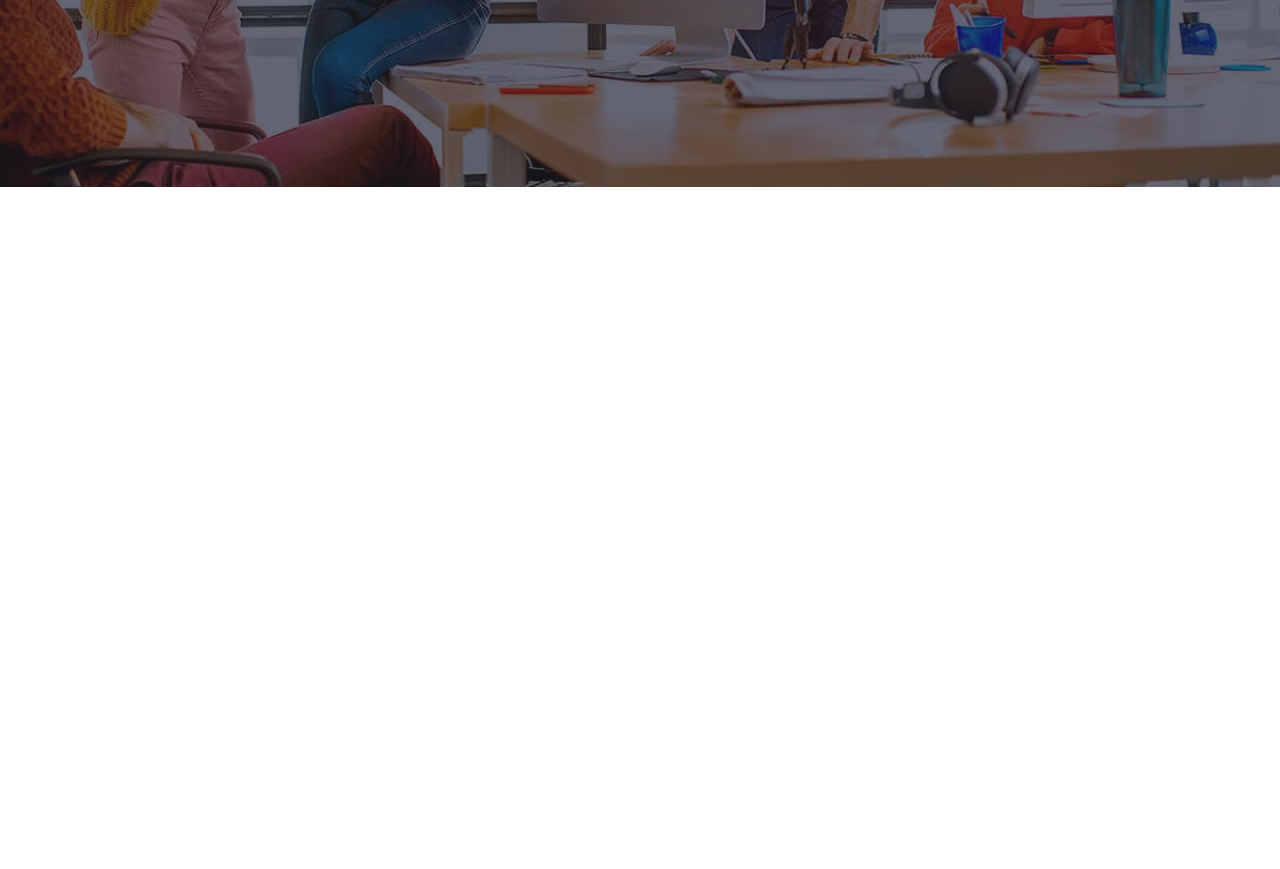
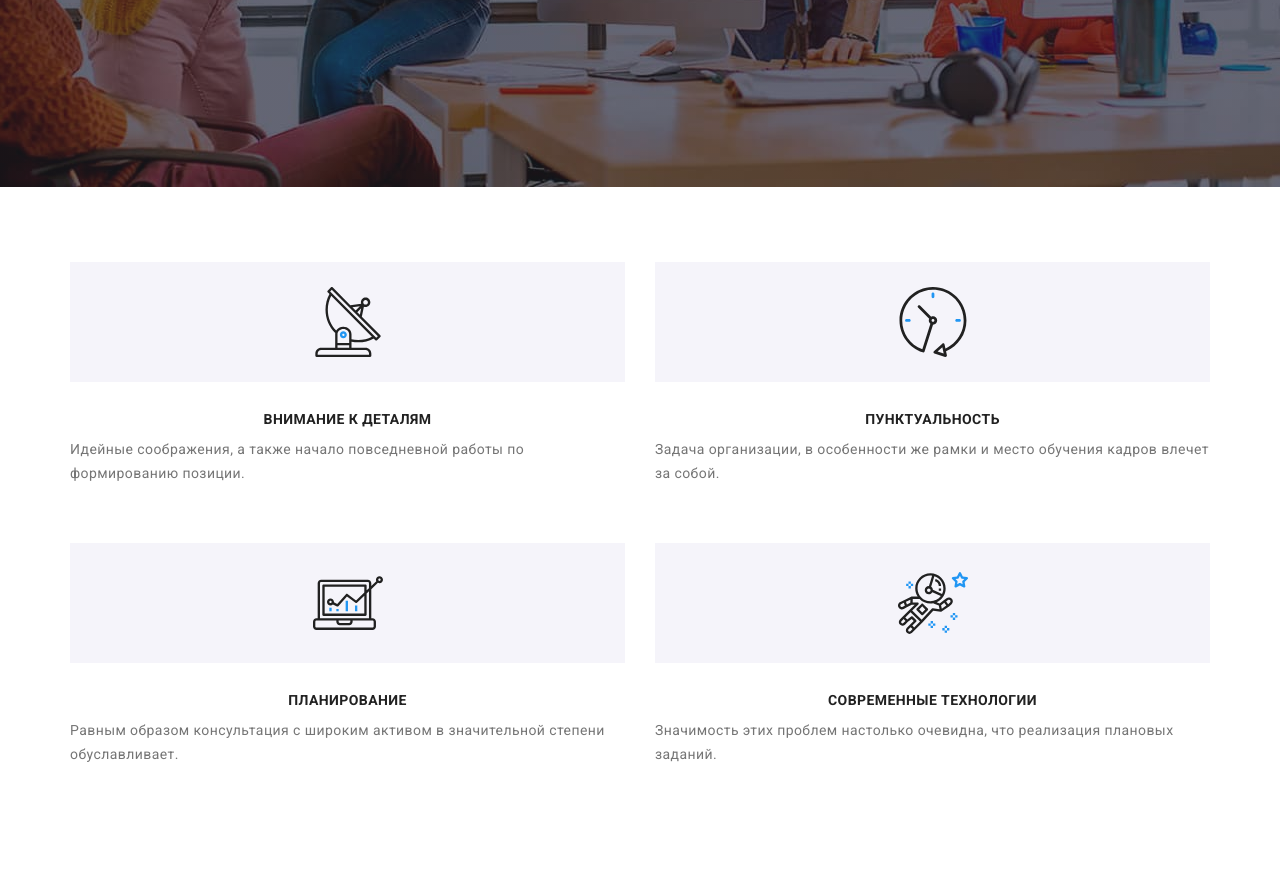
Before and after one commit to MorozDS/goit-markup-hw-08, a plain HTML site: page index.html in a window 1280 px wide. Shown: the part 502-1371 px from the top of the page. Before the commit the page ends 800 px from the top, so only its background shows below. Drawn offline with nearby package versions, Linux system fonts and the light colour scheme.

Commit message:
особенности

```diff
--- a/index.html
+++ b/index.html
@@ -74,7 +74,7 @@
     </section>
 
     <!--Особенности-->
-    <!-- <section class="peculiarities-section" >
+    <section class="peculiarities-section" >
         <div class="container peculiarities ">
         <h2 class="none-title">Особенности</h2>
         <ul class="list peculiarities-block">
@@ -83,14 +83,14 @@
                 <svg class="icon-block__svg"> <use href="./images/icons.svg#icon-antenna"> </use> </svg>
                 </div>
                 <h3 class="peculiarities-block__tittle">Внимание к деталям</h3>
-                <p>Идейные соображения, а также<br> начало повседневной работы по<br> формированию позиции.</p>
+                <p>Идейные соображения, а также начало повседневной работы по формированию позиции.</p>
             </li>
 
             <li class="peculiarities-block__content">
                 <div class="icon-block"> <svg class="icon-block__svg"> <use href="./images/icons.svg#icon-clock"> </use> </svg>
                 </div>
                 <h3 class="peculiarities-block__tittle">Пунктуальность</h3>
-                <P>Задача организации, в особенности<br> же рамки и место обучения кадров<br> влечет за собой.</P>
+                <P>Задача организации, в особенности же рамки и место обучения кадров влечет за собой.</P>
             </li>
 
             <li class="peculiarities-block__content">
@@ -99,7 +99,7 @@
                     </svg>
                 </div>
                 <h3 class="peculiarities-block__tittle">Планирование</h3>
-                <p>Равным образом консультация с<br> широким активом в значительной<br> степени обуславливает.</p>
+                <p>Равным образом консультация с широким активом в значительной степени обуславливает.</p>
             </li>
 
             <li class="peculiarities-block__content">
@@ -107,11 +107,11 @@
                 <svg class="icon-block__svg"> <use href="./images/icons.svg#icon-astronaut" >  </use>  </svg>
                 </div>
                 <h3 class="peculiarities-block__tittle">Современные технологии</h3>
-                <p>Значимость этих проблем настолько<br> очевидна, что реализация плановых<br> заданий.</p>
+                <p>Значимость этих проблем настолько очевидна, что реализация плановых заданий.</p>
             </li>
         </ul>
         </div>
-    </section> -->
+    </section>
 
     <!--Чем мы занимаемся-->
     <!-- <section class="do-section">
--- a/scss/layout/_peculiarities.scss
+++ b/scss/layout/_peculiarities.scss
@@ -10,6 +10,8 @@
   margin-bottom: 10px;
 
   color: var(--title-color-text);
+
+  text-align: center;
 }
 
 .icon-block__svg {
@@ -27,18 +29,32 @@
 }
 
 .peculiarities-block {
-  display: flex;
+  display: block;
+  align-items: center;
+
+  @media screen and (min-width: 768px) {
+    display: flex;
+    flex-wrap: wrap;
+  }
 }
 
 .peculiarities-section {
-  padding-bottom: 94px;
-  padding-top: 94px;
+  padding-bottom: 60px;
+  padding-top: 60px;
 }
 
 .peculiarities-block__content {
-  width: 270px;
-  margin-right: 30px;
-  &:last-child {
-    margin-right: 0px;
+  width: 450px;
+
+  @media screen and (min-width: 768px) {
+    height: 251px;
+    width: calc((100% - 2 * 30px) / 2);
+    margin: 15px;
   }
+
+  // width: 270px;
+  // margin-right: 30px;
+  // &:last-child {
+  //   margin-right: 0px;
+  // }
 }
```
Also changed, not shown: css/main.css, css/main.min.css, 2 other files.
